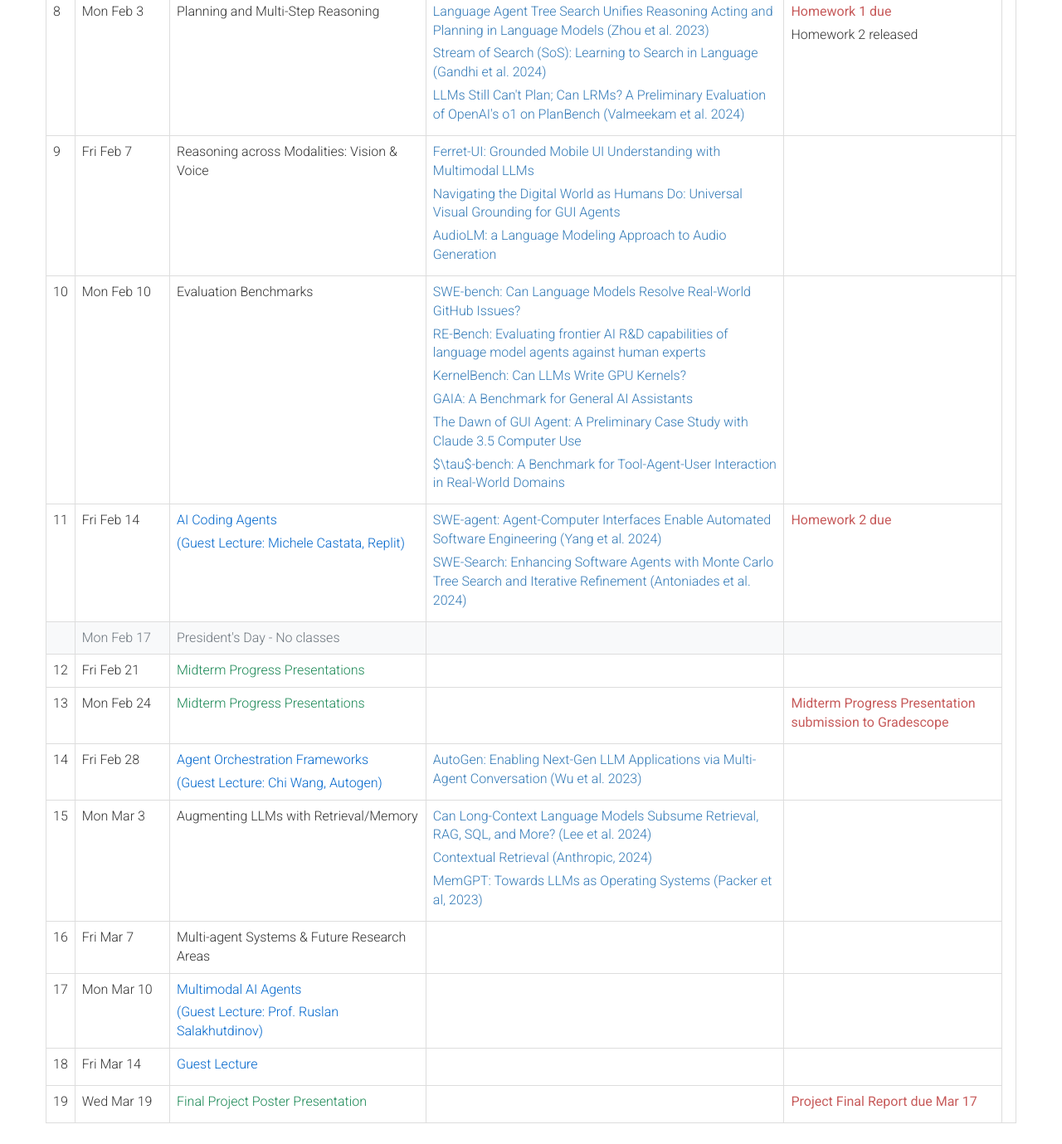
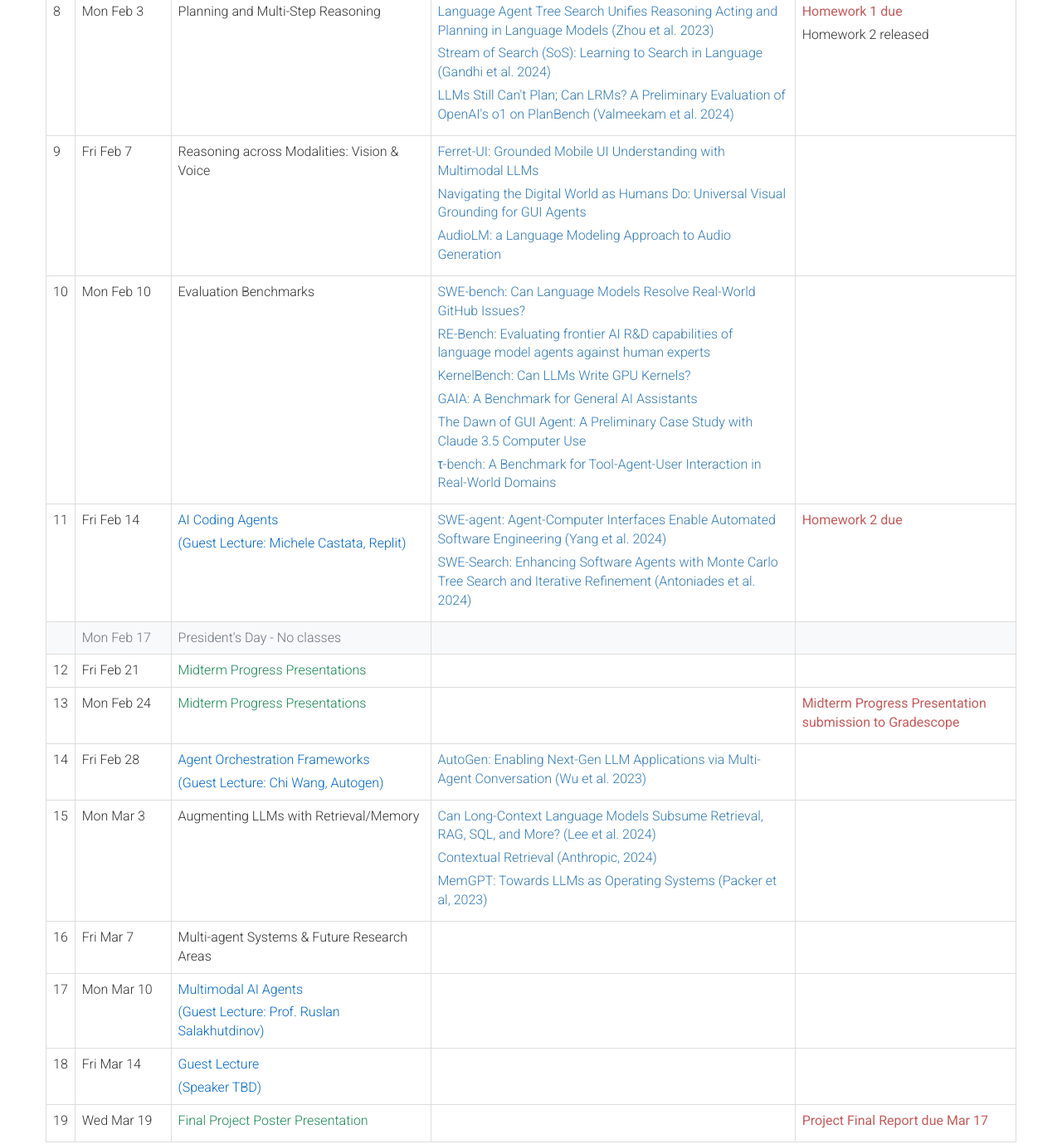
Before and after one commit to stanford-cs329a/stanford-cs329a.github.io, a plain HTML site: page index.html in a window 1280 px wide. Shown: the part 1684-3063 px from the top of the page at 83% size. Drawn offline with nearby package versions, Linux system fonts and the light colour scheme.

Commit message:
Formatting

```diff
--- a/index.html
+++ b/index.html
@@ -234,15 +234,16 @@
                 <td></td>
               </tr>
               <tr>
-                <td> 3 </td>
-                <td> Mon Jan 13 </td>
-                <td> Self-Improvement Techniques with Verifiers</td>
+    <td>3</td>
+    <td>Mon Jan 13</td>
+    <td>Self-Improvement Techniques with Verifiers</td>
     <td>
         <ul class="reading-list">
-                                <li><a href="https://arxiv.org/abs/2110.14168">Training Verifiers to Solve Math Word Problems (Cobbe et al. 2021) </a></li>
+            <li><a href="https://arxiv.org/abs/2110.14168">Training Verifiers to Solve Math Word Problems (Cobbe et al. 2021)</a></li>
             <li><a href="https://arxiv.org/abs/2305.20050">Let's Verify step by step (Lightman et al. 2023)</a></li>
             <li><a href="https://arxiv.org/abs/2312.08935">Math-Shepherd: Verify and Reinforce LLMs Step-by-step without Human Annotations (Wang et al. 2023)</a></li>
         </ul>
+    </td>
     <td></td>
 </tr>
               <tr>
@@ -325,10 +326,9 @@
                 </td>
                          </tr>
                            <tr>
-                <td> 9 </td>
+    <td>9</td>
     <td>Fri Feb 7</td>
-                <td>Reasoning across Modalities: Vision & Voice
-                </td>
+    <td>Reasoning across Modalities: Vision & Voice</td>
     <td>
         <ul class="reading-list">
             <li><a href="https://arxiv.org/pdf/2404.05719">Ferret-UI: Grounded Mobile UI Understanding with Multimodal LLMs</a></li>
@@ -336,7 +336,6 @@
             <li><a href="https://arxiv.org/pdf/2209.03143">AudioLM: a Language Modeling Approach to Audio Generation</a></li>
         </ul>
     </td>
-                 <td>
     <td></td>
 </tr>
               <tr>
@@ -348,10 +347,9 @@
                                   <li><a href="https://arxiv.org/abs/2310.06770">SWE-bench: Can Language Models Resolve Real-World GitHub Issues?</a></li>
                                   <li><a href="https://arxiv.org/abs/2411.15114">RE-Bench: Evaluating frontier AI R&D capabilities of language model agents against human experts</a></li>
                                   <li><a href="https://scalingintelligence.stanford.edu/blogs/kernelbench/">KernelBench: Can LLMs Write GPU Kernels?</a></li>
-                                  <li><a href="https://arxiv.org/pdf/2311.12983">GAIA: A Benchmark for General AI Assistants</li>
-                                  <li><a href="https://arxiv.org/abs/2411.10323">The Dawn of GUI Agent: A Preliminary Case Study with Claude 3.5 Computer Use</li>
-                    <li><a href="https://arxiv.org/abs/2406.12045">$\tau$-bench: A Benchmark for Tool-Agent-User Interaction in Real-World Domains</li>
-                  </ul>
+                                  <li><a href="https://arxiv.org/pdf/2311.12983">GAIA: A Benchmark for General AI Assistants</a></li>
+                                  <li><a href="https://arxiv.org/abs/2411.10323">The Dawn of GUI Agent: A Preliminary Case Study with Claude 3.5 Computer Use</a></li>
+                    <li><a href="https://arxiv.org/abs/2406.12045">τ-bench: A Benchmark for Tool-Agent-User Interaction in Real-World Domains</a></li>                  </ul>
                 </td>
                 <td></td>
               </tr>
@@ -448,6 +446,7 @@
                 <td>Fri Mar 14</td>
                  <td class="guest-lecture-cell">
     <span class="lecture-title">Guest Lecture</span>
+    <span class="lecture-subtitle">(Speaker TBD)</span>
 </td>
                 <td></td>
                 <td></td>
```
Lines whose indentation alone changed are shown as unchanged.
